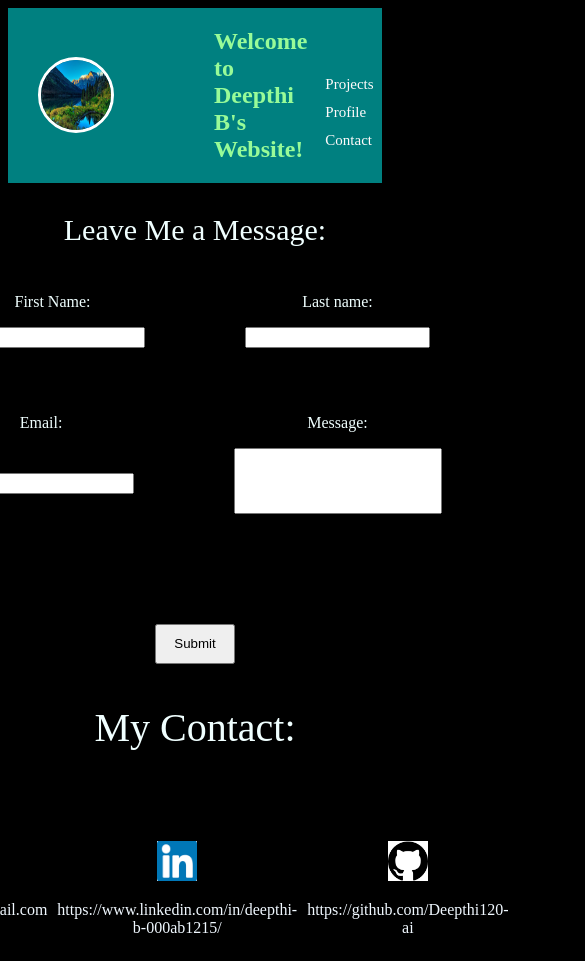
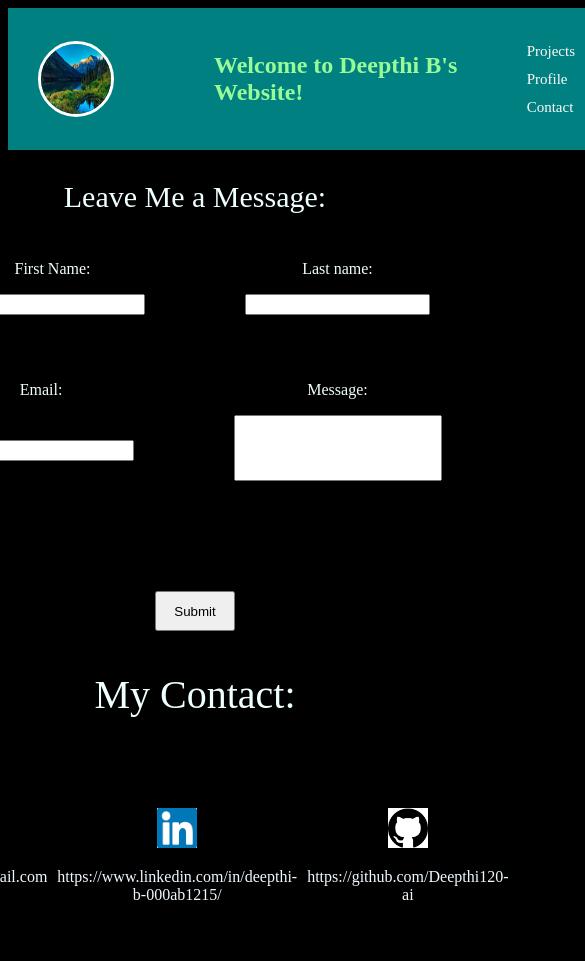
Before and after one commit to Deepthi120-ai/Deepthi-Portfolio-Page, a website: page Contact.html in a window 390 px wide. Shown: the whole page, 585 px wide, since content can reach past the window. After the commit the page ends 928 px from the top, so only its background shows below. Drawn offline with Linux system fonts and the light colour scheme.

Commit message:
more ui changes

```diff
--- a/public/Styles.css
+++ b/public/Styles.css
@@ -10,6 +10,7 @@
     display:flex;
     flex-direction:row;
     align-items:space-around;
+    width:150vw;
     }
 
 
@@ -135,6 +136,7 @@
         }
 }
 @media screen and (min-width:1025px) {
+
     body{
         background-color:black;
         font-style:bold;
```
